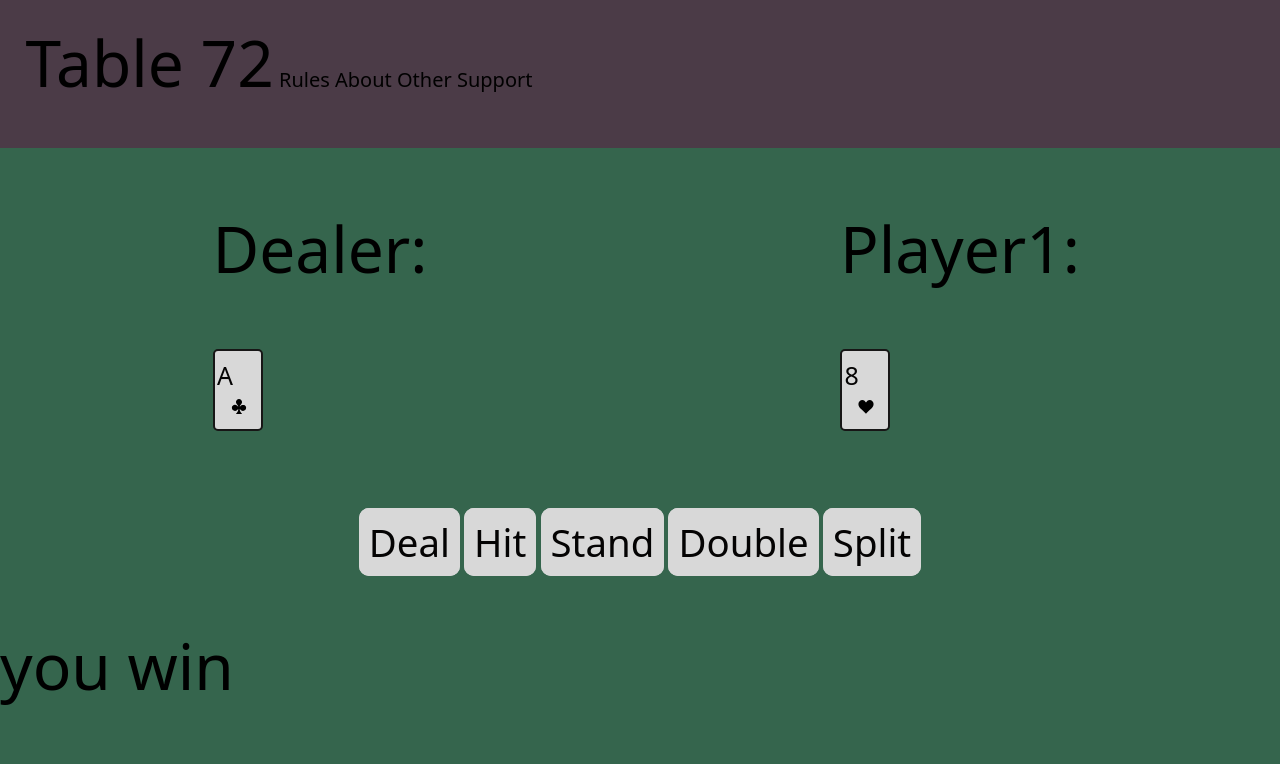
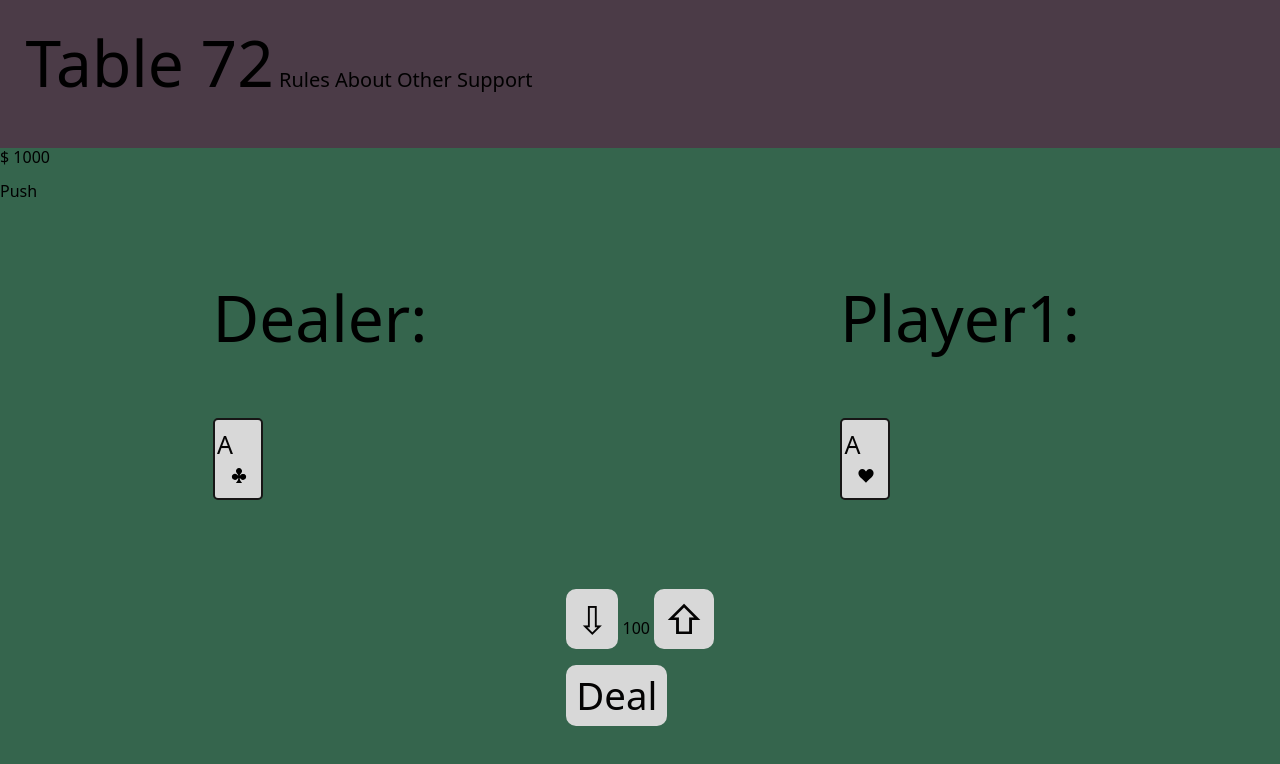
Before and after one commit to TotallyNotIvan/card-game, a plain HTML site: page Index.html in a window 1280 px wide. Drawn offline with Linux system fonts and the light colour scheme; files that its build step writes are made by us from their sources.

Commit message:
added a suit changer and a bet changer also button does the dealing instead of page refresh and cash works

```diff
--- a/Index.html
+++ b/Index.html
@@ -6,45 +6,53 @@
         <title>Document</title>
         <link rel="stylesheet" href="other/modnorm.min.css">
         <link rel="stylesheet" href="style.css">
+        <script src="JavaScript/main.js"></script>
     </head>
     <body>
         <script>
             let cash=1000
+            let bet=100
         </script>
-        <div class="header">
+        <header class="header">
             <span class="title">Table 72</span>
             <span> Rules</span>
             <span> About</span>
             <span> Other</span>
             <span> Support</span>
             <img src="SVGs/menu.svg" alt="menu"></svg>
-        </div>
-
+        </header>
+        <span>$</span>
+        <span id="cash">1000</span>
+        <p id="wl">Push</p>
         <div class="grid-container">
             <div class="grid-item">
                 <p class="subtitle">Dealer:</p>
                 <div class="card">
-                    <span><script src="JavaScript/numgen1.js"></script></span>
-                    <img class="suit" src="SVGs/clubs.svg" alt="clubs"></svg>
+                    <span id="dealerhand">A</span>
+                    <img class="suit" id='dealersuit'src="SVGs/clubs.svg" alt="clubs">
+                    <span id="handoneColor"></span>
                 </div>
             </div>
             <div class="grid-item">
                 <p class="subtitle">Player1:</p>
                 <div class="card">
-                    <span><script src="JavaScript/numgen2.js"></script></span>
-                    <img class="suit" src="SVGs/heart.svg" alt="hearts"></svg>
+                    <span id="handone">A</span>
+                    <img class="suit" id="handonesuit" src="SVGs/heart.svg" alt="hearts">
                 </div>
             </div>
             <div class="controls">
                 <p class="spacer"></p>
-                <span class="button">Deal</span>
+                <button class=button onclick="betDown()">&#8681</button>
+                <span id="bet">100</span>
+                <button class=button onclick="betUp()">&#8679</button>
+                <p></p>
+                <button class=button onclick="deal()">Deal</button>
+                <!-- <span class="button">Deal</span>
                 <span class="button">Hit</span>
                 <span class="button">Stand</span>
                 <span class="button">Double</span>
-                <span class="button">Split</span>
+                <span class="button">Split</span> -->
             </div>
         </div>
-
-        <p class="whowon"><script src="JavaScript/win.js"></script></p>
     </body>
 </html>
--- /dev/null
+++ b/JavaScript/main.js
@@ -0,0 +1,86 @@
+function deal(){
+    var dealerhand = Math.floor((Math.random()*13)+2)
+    if (dealerhand ==14) {
+        dealerhand = "A";
+    }else if (dealerhand==13){
+        dealerhand = "K";
+    }else if (dealerhand==12){
+        dealerhand = "J";
+    }else if (dealerhand==11){
+        dealerhand = "Q";
+    }
+    document.getElementById('dealerhand').innerHTML = dealerhand;
+
+    var handone = Math.floor((Math.random()*13)+2)
+    if (handone==14) {
+        handone= "A";
+    }else if (handone==13){
+        handone= "K";
+    }else if (handone==12){
+        handone= "J";
+    }else if (handone==11){
+        handone= "Q";
+    }
+    document.getElementById('handone').innerHTML = handone;
+
+    cash=cash-bet
+    if (dealerhand > handone){
+        var wl="Loss";
+    }else if (dealerhand == handone){
+        var wl="Push";
+        cash=cash+bet
+    }
+    else {
+        var wl="Win";
+        cash=cash+2*bet
+    }
+    document.getElementById('wl').innerHTML = wl;
+    document.getElementById('cash').innerHTML = cash;
+
+    red='#a91818'
+    black="#000000"
+
+    let handonesuit = Math.floor((Math.random()*4))
+    if (handonesuit==1) {
+        handonesuit= "SVGs/heart.svg";
+        dealerColor=red
+    }else if (handonesuit==2){
+        handonesuit= "SVGs/spades.svg";
+        dealerColor=black
+    }else if (handonesuit==3){
+        handonesuit= "SVGs/diamonds.svg";
+        dealerColor=red
+    }else if (handonesuit==0){
+        handonesuit= "SVGs/clubs.svg";
+        handoneColor=black
+    }
+    document.getElementById('handonesuit').src = handonesuit;
+    document.getElementById('handoneColor').innerHTML = handoneColor;
+
+    let dealersuit = Math.floor((Math.random()*4))
+    if (dealersuit==1) {
+        dealersuit= "SVGs/heart.svg";
+        dealerColor=red
+    }else if (dealersuit==2){
+        dealersuit= "SVGs/spades.svg";
+        dealerColor=black
+    }else if (dealersuit==3){
+        dealersuit= "SVGs/diamonds.svg";
+        dealerColor=red
+    }else if (dealersuit==0){
+        dealersuit= "SVGs/clubs.svg";
+        dealerColor=black
+    }
+    document.getElementById('dealersuit').src = dealersuit;
+    document.getElementById('dealerColor').innerHTML = dealerColor;
+
+}
+
+function betUp(){
+    bet=bet+50
+    document.getElementById('bet').innerHTML = bet;
+}
+function betDown(){
+    bet=bet-50
+    document.getElementById('bet').innerHTML = bet;
+}
--- a/JavaScript/suitgen1.js
+++ b/JavaScript/suitgen1.js
@@ -2,10 +2,10 @@ let handonesuit = Math.floor((Math.random()*4))
 if (handonesuit==1) {
     handonesuit= "heart";
 }else if (handonesuit==2){
-    handonesuit= "K";
+    handonesuit= "club";
 }else if (handonesuit==3){
-    handonesuit= "J";
+    handonesuit= "diamonds";
 }else if (handonesuit==4){
-    handonesuit= "Q";
+    handonesuit= "spades";
 }
 document.write(handonesuit);
--- a/JavaScript/win.js
+++ b/JavaScript/win.js
@@ -1,11 +1,11 @@
 cash=cash-100
 if (dealer > handone){
-    document.write("dealer wins");
+    document.write("Loss");
     cash=cash+200
 }else if (dealer == handone){
-    document.write("you tie");
+    document.write("Push");
     cash=cash+100
 }
 else {
-    document.write("you win");
+    document.write("Win");
 }
--- a/style.css
+++ b/style.css
@@ -74,9 +74,9 @@ body {
     color:#201e1e;
     background-color:#a91818;
 }
-.whowon{
+/* .whowon{
     font-size: 5vmax;
-}
+} */
 .controls{
     grid-column: span 2;
 }
```
